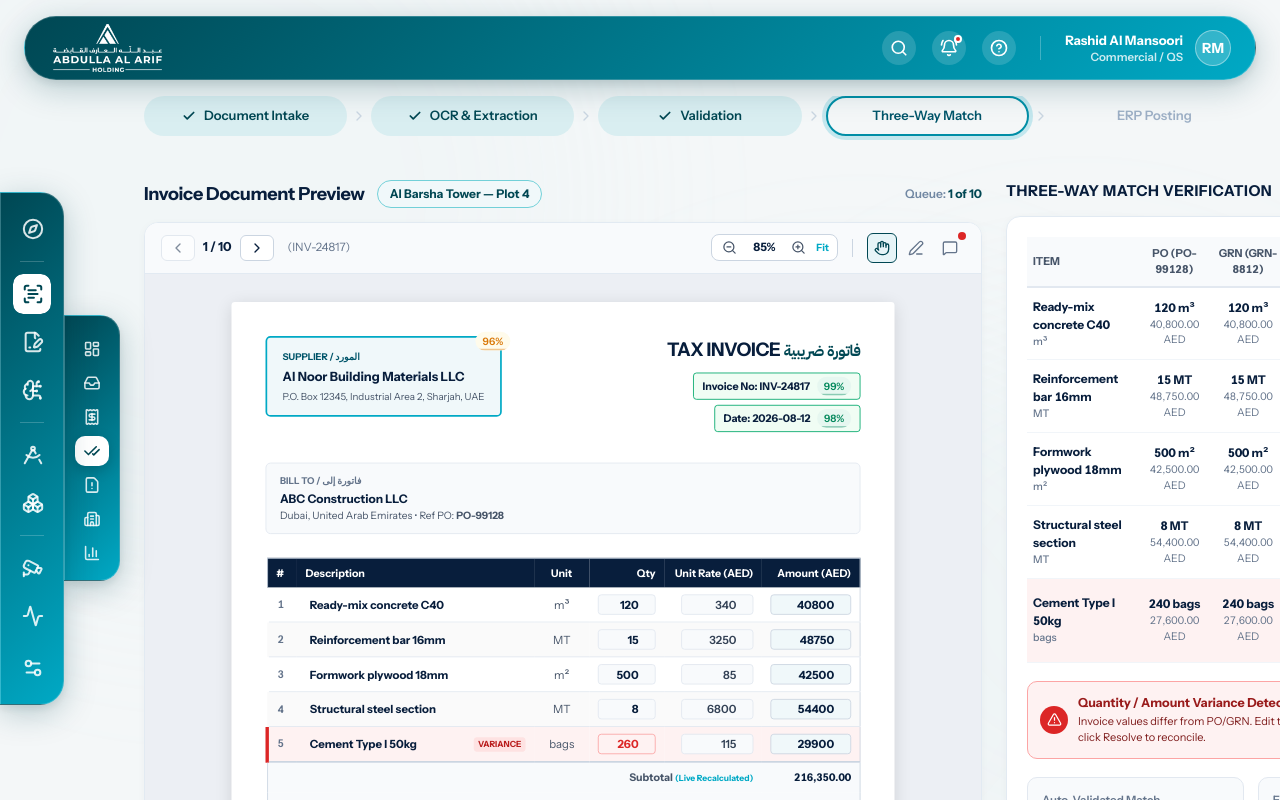
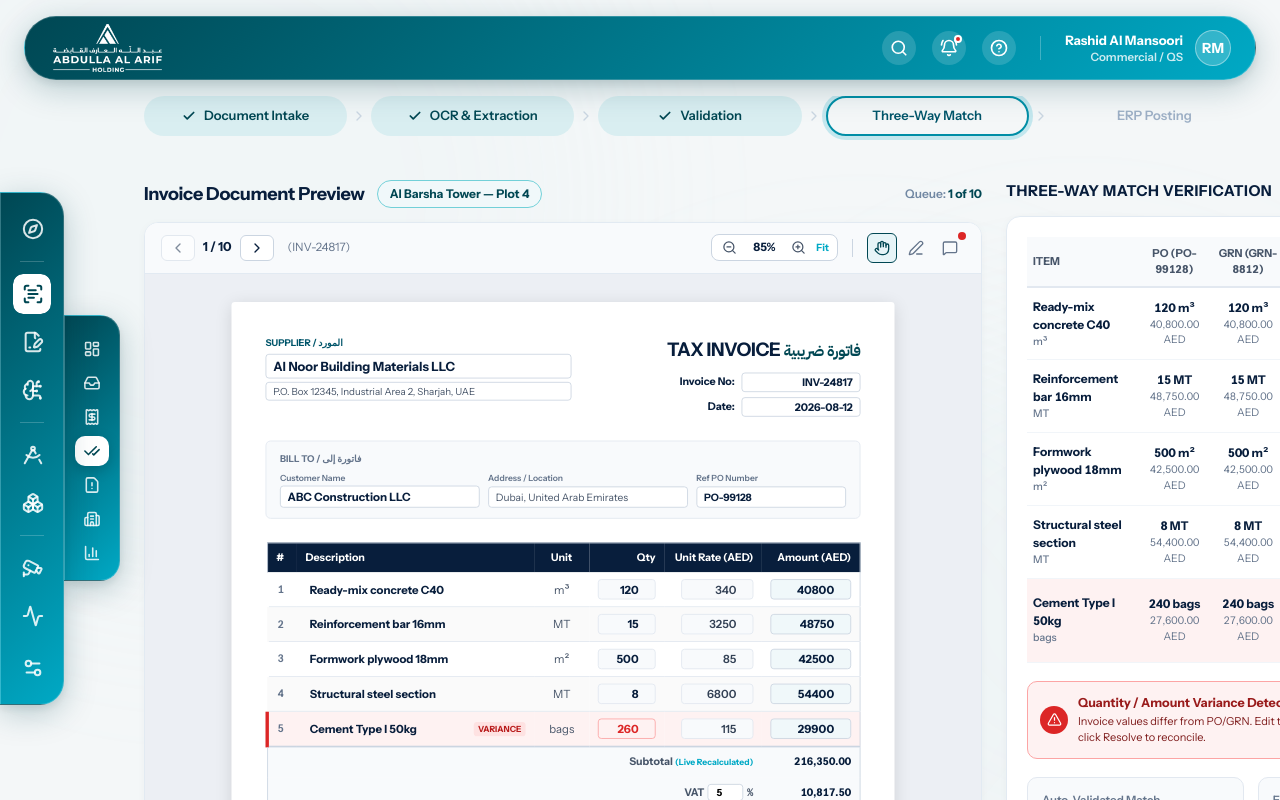
Before and after one commit to Ahmad-Abudllah-Ahmad/AAAH_MANAGEMENT, a React (Vite) app: page /document-processing/matching in a window 1280 px wide. Built offline with nearby package versions, Linux system fonts and the light colour scheme.

Commit message:
Remove percentage badges and bordered boxes, make all invoice header fields and VAT editable in-place

```diff
--- a/src/views/InvoiceMatching.jsx
+++ b/src/views/InvoiceMatching.jsx
@@ -98,20 +98,26 @@
   const [editableItems, setEditableItems] = useState([]);
   const [editableMeta, setEditableMeta] = useState({
     supplier: '',
+    supplierAddress: '',
     id: '',
     date: '',
     billTo: '',
-    poNumber: ''
+    billToAddress: '',
+    poNumber: '',
+    vatRate: 5
   });
 
   useEffect(() => {
     if (currentInvoice) {
       setEditableMeta({
-        supplier: currentInvoice.supplier,
-        id: currentInvoice.id,
-        date: currentInvoice.date,
-        billTo: currentInvoice.billTo,
-        poNumber: currentInvoice.poNumber
+        supplier: currentInvoice.supplier || currentInvoice.vendor || 'Your Company Name',
+        supplierAddress: currentInvoice.supplierAddress || 'Dubai, United Arab Emirates',
+        id: currentInvoice.id || 'INV-0000001',
+        date: currentInvoice.date || 'Date Field',
+        billTo: currentInvoice.billTo || currentInvoice.customer || 'ABC Construction LLC',
+        billToAddress: currentInvoice.billToAddress || 'Dubai, United Arab Emirates',
+        poNumber: currentInvoice.poNumber || currentInvoice.poMatch || 'PO-99134',
+        vatRate: 5
       });
 
       if (currentInvoice.items) {
@@ -188,7 +194,8 @@
 
   // Real-time calculated sums
   const calculatedSubtotal = editableItems.reduce((acc, it) => acc + (parseFloat(it.amount) || 0), 0);
-  const calculatedVat = parseFloat((calculatedSubtotal * 0.05).toFixed(2));
+  const vatPercentage = parseFloat(editableMeta.vatRate) !== undefined && !isNaN(parseFloat(editableMeta.vatRate)) ? parseFloat(editableMeta.vatRate) : 5;
+  const calculatedVat = parseFloat((calculatedSubtotal * (vatPercentage / 100)).toFixed(2));
   const calculatedTotal = parseFloat((calculatedSubtotal + calculatedVat).toFixed(2));
   const hasRemainingExceptions = editableItems.some(it => it.hasDiscrepancy && !varianceResolved);
 
@@ -431,15 +438,26 @@
                   }}
                 >
                 {/* Invoice Header */}
-                <div style={{ display: 'flex', justifyContent: 'space-between', marginBottom: 36, alignItems: 'flex-start' }}>
+                <div style={{ display: 'flex', justifyContent: 'space-between', marginBottom: 28, alignItems: 'flex-start' }}>
                   {/* Supplier Box */}
-                  <div style={{ border: '2px solid #00A9C5', padding: '14px 18px', borderRadius: 6, background: '#F0F8FA', position: 'relative', maxWidth: 360 }}>
-                    <div style={{ fontSize: 11, color: '#00556A', fontWeight: 700, textTransform: 'uppercase', marginBottom: 4 }}>Supplier / المورد</div>
-                    <div style={{ fontSize: 15, fontWeight: 800, color: '#081E3C' }}>{currentInvoice.supplier}</div>
-                    <div style={{ fontSize: 11.5, color: '#475569', marginTop: 4, lineHeight: 1.4 }}>{currentInvoice.supplierAddress}</div>
-                    <div style={{ position: 'absolute', right: -12, top: -10 }}>
-                      <ConfidenceBadge value={currentInvoice.supplierConfidence} />
-                    </div>
+                  <div style={{ maxWidth: 360, width: '100%' }}>
+                    <div style={{ fontSize: 11, color: '#00556A', fontWeight: 800, textTransform: 'uppercase', marginBottom: 4 }}>Supplier / المورد</div>
+                    <input
+                      type="text"
+                      value={editableMeta.supplier}
+                      onChange={(e) => setEditableMeta(prev => ({ ...prev, supplier: e.target.value }))}
+                      placeholder="Supplier Name"
+                      style={{ fontSize: 15, fontWeight: 800, color: '#081E3C', border: '1px solid #CBD5E1', borderRadius: 4, padding: '4px 8px', width: '100%', outline: 'none', background: 'white' }}
+                      title="Click to edit supplier name"
+                    />
+                    <input
+                      type="text"
+                      value={editableMeta.supplierAddress}
+                      onChange={(e) => setEditableMeta(prev => ({ ...prev, supplierAddress: e.target.value }))}
+                      placeholder="Supplier Address"
+                      style={{ fontSize: 11.5, color: '#475569', marginTop: 4, border: '1px solid #CBD5E1', borderRadius: 4, padding: '3px 8px', width: '100%', outline: 'none', background: 'white' }}
+                      title="Click to edit supplier address"
+                    />
                   </div>
 
                   {/* Invoice Meta */}
@@ -447,26 +465,69 @@
                     <h1 style={{ margin: '0 0 10px 0', fontSize: 22, fontWeight: 900, color: '#081E3C' }}>
                       TAX INVOICE <span style={{ fontFamily: 'IBM Plex Sans Arabic, sans-serif', fontSize: 18, color: '#004753' }}>فاتورة ضريبية</span>
                     </h1>
-                    <div style={{ display: 'flex', gap: 8, justifyContent: 'flex-end', marginBottom: 6 }}>
-                      <div style={{ border: '1.5px solid #00A86B', background: '#F0FDF4', padding: '4px 10px', borderRadius: 4, display: 'flex', alignItems: 'center', gap: 8 }}>
-                        <span style={{ fontSize: 12.5, fontWeight: 700, color: '#081E3C' }}>Invoice No: {currentInvoice.id}</span>
-                        <ConfidenceBadge value={99} />
-                      </div>
+                    <div style={{ display: 'flex', gap: 8, justifyContent: 'flex-end', marginBottom: 6, alignItems: 'center' }}>
+                      <span style={{ fontSize: 12.5, fontWeight: 700, color: '#081E3C' }}>Invoice No:</span>
+                      <input
+                        type="text"
+                        value={editableMeta.id}
+                        onChange={(e) => setEditableMeta(prev => ({ ...prev, id: e.target.value }))}
+                        placeholder="Invoice No"
+                        style={{ fontSize: 12.5, fontWeight: 700, color: '#081E3C', border: '1px solid #CBD5E1', borderRadius: 4, padding: '3px 8px', width: 140, outline: 'none', background: 'white', textAlign: 'right' }}
+                        title="Click to edit invoice number"
+                      />
                     </div>
-                    <div style={{ display: 'flex', gap: 8, justifyContent: 'flex-end' }}>
-                      <div style={{ border: '1.5px solid #00A86B', background: '#F0FDF4', padding: '4px 10px', borderRadius: 4, display: 'flex', alignItems: 'center', gap: 8 }}>
-                        <span style={{ fontSize: 12.5, fontWeight: 700, color: '#081E3C' }}>Date: {currentInvoice.date}</span>
-                        <ConfidenceBadge value={currentInvoice.dateConfidence} />
-                      </div>
+                    <div style={{ display: 'flex', gap: 8, justifyContent: 'flex-end', alignItems: 'center' }}>
+                      <span style={{ fontSize: 12.5, fontWeight: 700, color: '#081E3C' }}>Date:</span>
+                      <input
+                        type="text"
+                        value={editableMeta.date}
+                        onChange={(e) => setEditableMeta(prev => ({ ...prev, date: e.target.value }))}
+                        placeholder="Invoice Date"
+                        style={{ fontSize: 12.5, fontWeight: 700, color: '#081E3C', border: '1px solid #CBD5E1', borderRadius: 4, padding: '3px 8px', width: 140, outline: 'none', background: 'white', textAlign: 'right' }}
+                        title="Click to edit date"
+                      />
                     </div>
                   </div>
                 </div>
 
                 {/* Bill To */}
                 <div style={{ marginBottom: 28, background: '#F8FAFC', padding: '12px 16px', borderRadius: 6, border: '1px solid #E2E8F0' }}>
-                  <div style={{ fontSize: 11, color: '#64748B', fontWeight: 700, textTransform: 'uppercase', marginBottom: 2 }}>Bill To / فاتورة إلى</div>
-                  <div style={{ fontSize: 14, fontWeight: 800, color: '#081E3C' }}>{currentInvoice.billTo}</div>
-                  <div style={{ fontSize: 12, color: '#475569' }}>{currentInvoice.billToAddress} • Ref PO: <strong>{currentInvoice.poNumber}</strong></div>
+                  <div style={{ fontSize: 11, color: '#64748B', fontWeight: 800, textTransform: 'uppercase', marginBottom: 6 }}>Bill To / فاتورة إلى</div>
+                  <div style={{ display: 'grid', gridTemplateColumns: '1.2fr 1.2fr 0.9fr', gap: 10 }}>
+                    <div>
+                      <div style={{ fontSize: 10, color: '#64748B', fontWeight: 600, marginBottom: 2 }}>Customer Name</div>
+                      <input
+                        type="text"
+                        value={editableMeta.billTo}
+                        onChange={(e) => setEditableMeta(prev => ({ ...prev, billTo: e.target.value }))}
+                        placeholder="Customer Name"
+                        style={{ fontSize: 13.5, fontWeight: 800, color: '#081E3C', border: '1px solid #CBD5E1', borderRadius: 4, padding: '4px 8px', width: '100%', outline: 'none', background: 'white' }}
+                        title="Click to edit customer name"
+                      />
+                    </div>
+                    <div>
+                      <div style={{ fontSize: 10, color: '#64748B', fontWeight: 600, marginBottom: 2 }}>Address / Location</div>
+                      <input
+                        type="text"
+                        value={editableMeta.billToAddress}
+                        onChange={(e) => setEditableMeta(prev => ({ ...prev, billToAddress: e.target.value }))}
+                        placeholder="Customer Address"
+                        style={{ fontSize: 12, color: '#475569', border: '1px solid #CBD5E1', borderRadius: 4, padding: '4px 8px', width: '100%', outline: 'none', background: 'white' }}
+                        title="Click to edit customer address"
+                      />
+                    </div>
+                    <div>
+                      <div style={{ fontSize: 10, color: '#64748B', fontWeight: 600, marginBottom: 2 }}>Ref PO Number</div>
+                      <input
+                        type="text"
+                        value={editableMeta.poNumber}
+                        onChange={(e) => setEditableMeta(prev => ({ ...prev, poNumber: e.target.value }))}
+                        placeholder="PO Number"
+                        style={{ fontSize: 12, fontWeight: 700, color: '#081E3C', border: '1px solid #CBD5E1', borderRadius: 4, padding: '4px 8px', width: '100%', outline: 'none', background: 'white' }}
+                        title="Click to edit Ref PO"
+                      />
+                    </div>
+                  </div>
                 </div>
 
                 {/* Line Items Table */}
@@ -614,7 +675,22 @@
                       </td>
                     </tr>
                     <tr style={{ background: '#F8FAFC', fontWeight: 700 }}>
-                      <td colSpan={5} style={{ padding: '8px 10px', textAlign: 'right', color: '#475569' }}>VAT 5%</td>
+                      <td colSpan={5} style={{ padding: '8px 10px', textAlign: 'right', color: '#475569' }}>
+                        <div style={{ display: 'inline-flex', alignItems: 'center', gap: 4 }}>
+                          <span>VAT</span>
+                          <input
+                            type="number"
+                            min="0"
+                            max="100"
+                            step="0.5"
+                            value={editableMeta.vatRate}
+                            onChange={(e) => setEditableMeta(prev => ({ ...prev, vatRate: e.target.value }))}
+                            style={{ width: 42, textAlign: 'center', fontWeight: 800, border: '1px solid #CBD5E1', borderRadius: 4, padding: '2px 3px', fontSize: 11.5, background: 'white', outline: 'none' }}
+                            title="Click to edit VAT rate percentage"
+                          />
+                          <span>%</span>
+                        </div>
+                      </td>
                       <td style={{ padding: '8px 10px', textAlign: 'right', color: '#081E3C', fontWeight: 800 }}>
                         {calculatedVat.toLocaleString('en-US', { minimumFractionDigits: 2 })}
                       </td>
--- a/src/views/tabs/OcrInvoices.jsx
+++ b/src/views/tabs/OcrInvoices.jsx
@@ -324,10 +324,10 @@
                 ) : (
                   <div style={{ background: 'white', padding: 16, borderRadius: 6, border: '1px solid #E2E8F0', boxShadow: '0 2px 6px rgba(0,0,0,0.03)' }}>
                   <div style={{ display: 'flex', justifyContent: 'space-between', alignItems: 'flex-start', marginBottom: 16 }}>
-                    <div style={{ border: '1.5px solid #00A9C5', background: '#F0F8FA', padding: '8px 12px', borderRadius: 4, maxWidth: 320 }}>
+                    <div style={{ maxWidth: 320 }}>
                       <div style={{ fontSize: 10, color: '#00556A', fontWeight: 800 }}>SUPPLIER / المورد</div>
                       <div style={{ fontSize: 13, fontWeight: 900, color: '#081E3C' }}>{selectedInvoice.vendor}</div>
-                      <div style={{ fontSize: 11, color: '#64748B' }}>{selectedInvoice.supplierAddress || 'UAE Licensed Contractor'}</div>
+                      <div style={{ fontSize: 11, color: '#64748B' }}>{selectedInvoice.supplierAddress || 'Dubai, United Arab Emirates'}</div>
                     </div>
 
                     <div style={{ textAlign: 'right' }}>
```
